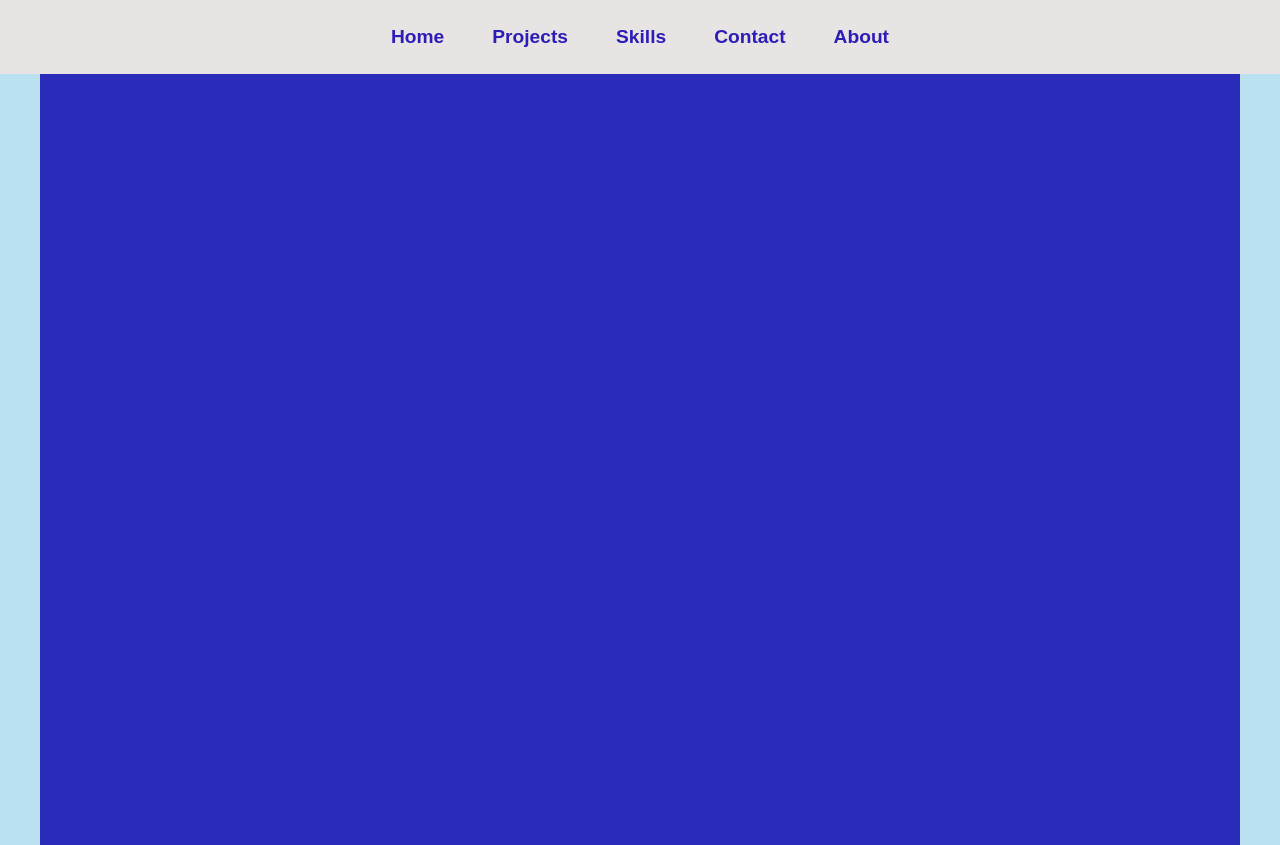
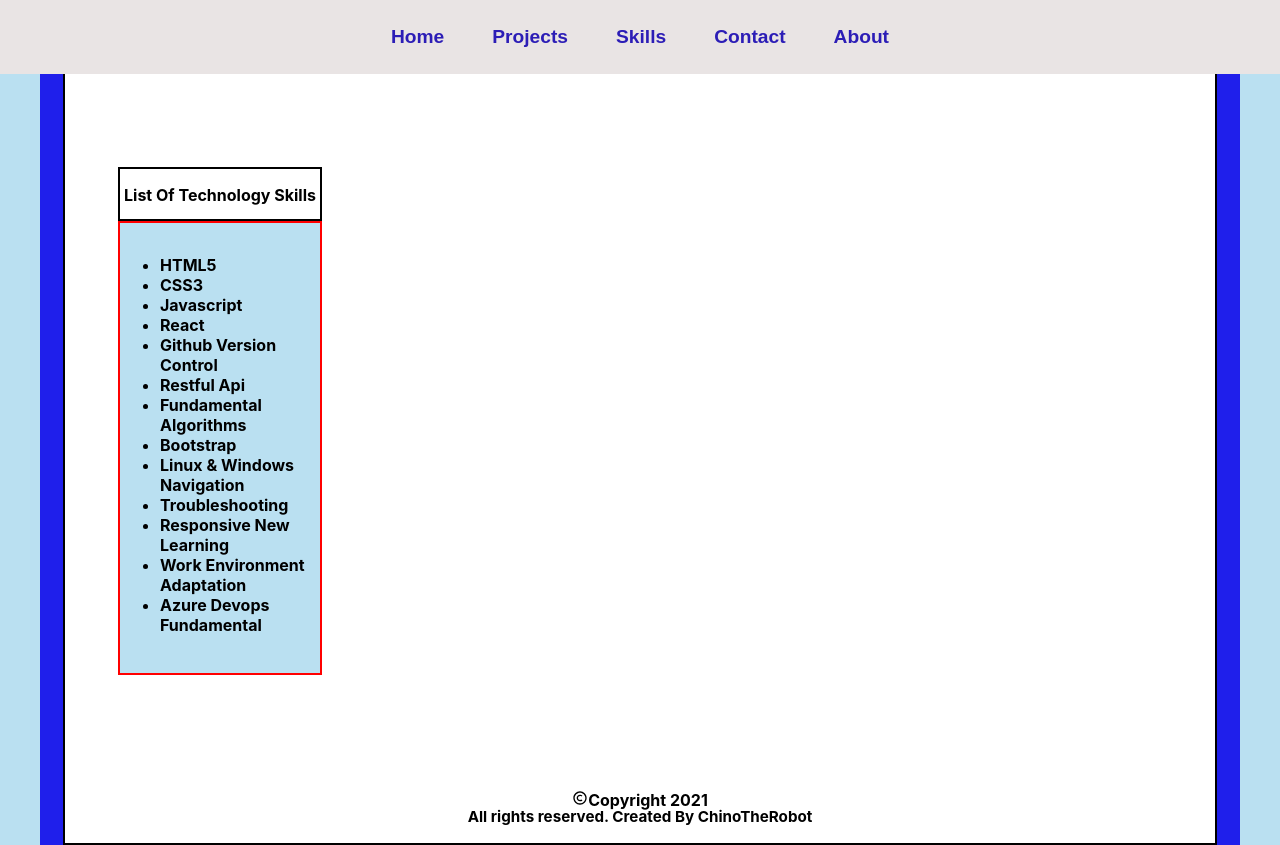
Before and after one commit to Chinodev411/scratch-portfolio, a React (Create React App) app: page /skills in a window 1280 px wide. Built offline with nearby package versions, Linux system fonts and the light colour scheme; a web font is replaced by a local one.

Commit message:
worked on skills page

```diff
--- a/src/App.css
+++ b/src/App.css
@@ -358,7 +358,7 @@ a {
 
 .Div2Skills{
   border: 2px solid black;
-  background-color: rgb(43, 43, 185);
+  background-color: rgb(31, 31, 235);
   display: grid;
   /* margin-right: 0.2rem; */
   /* background-color: rgb(233, 187, 96); */
@@ -370,9 +370,39 @@ a {
   margin: auto;
 }
 
+.Skills-Container{
+  display: inline-block;
+  border: 2px solid black;
+  background-color: white;
+  width: 95%;
+  padding: 5px;
+  margin: 0 auto;
+}
 
+.List-Title {
+ border: 2px solid black;
+ width: 200px;
+ height: 50px;
+ background-color:white;
+ margin-top: 10rem;
+ margin-left: 3rem;
+}
+.List-Skills{
+  border: 2px solid red;
+  width: 200px;
+  height: 450px;
+  margin-top: 0rem;
+  margin-left: 3rem;
+}
+.Ul-Skills{
+  margin-top: 2rem;
+}
 
-
+.List-Head{
+  text-align: center;
+  background-color: white;
+  margin-top:1rem;
+}
 /* CONTACT CSS STYLE-SHEET */
 
 .Div2Contact {
--- a/src/Pages/Skills.js
+++ b/src/Pages/Skills.js
@@ -1,12 +1,43 @@
 import React from 'react';
 import '../App.css';
+import { BiCopyright } from "react-icons/bi";
 
 
 
 const Skills = () => {
   return (
     <div className="Div2Skills">
-      {/* <div className="Div2Skills"> </div> */}
+      <div className="Skills-Container">
+        <div className="List-Title">
+            <h4 className="List-Head">List Of Technology Skills</h4>
+        </div>
+        <div className="List-Skills">
+            <ul className="Ul-Skills">
+              <li className="Li-Skills"><h4 className="Li-Skills-Text">HTML5</h4></li>
+              <li className="Li-Skills"><h4 className="Li-Skills-Text">CSS3</h4></li>
+              <li className="Li-Skills"><h4 className="Li-Skills-Text">Javascript</h4></li>
+              <li className="Li-Skills"><h4 className="Li-Skills-Text">React</h4></li>
+              <li className="Li-Skills"><h4 className="Li-Skills-Text">Github Version Control</h4></li>
+              <li className="Li-Skills"><h4 className="Li-Skills-Text">Restful Api</h4></li>
+              <li className="Li-Skills"><h4 className="Li-Skills-Text">Fundamental Algorithms</h4></li>
+              <li className="Li-Skills"><h4 className="Li-Skills-Text">Bootstrap</h4></li>
+              <li className="Li-Skills"><h4 className="Li-Skills-Text">Linux & Windows Navigation</h4></li>
+              <li className="Li-Skills"><h4 className="Li-Skills-Text">Troubleshooting</h4></li>
+              <li className="Li-Skills"><h4 className="Li-Skills-Text">Responsive New Learning</h4></li>
+              <li className="Li-Skills"><h4 className="Li-Skills-Text">Work Environment Adaptation</h4></li>
+              <li className="Li-Skills"><h4 className="Li-Skills-Text">Azure Devops Fundamental</h4></li>
+            </ul>
+
+          </div>
+
+          {/* Using Pro-Footer-Div Here With Same CSS Properties */}
+
+          <div className="Pro-Footer-Div">
+              <h4 className="Pro-Footer-Text"><BiCopyright className="Copy-Right"/>Copyright 2021 </h4>
+              <h4 className="Pro-Footer-Text-2">All rights reserved. Created By ChinoTheRobot </h4>
+            </div>
+
+      </div>
     </div>
 
   )
```
